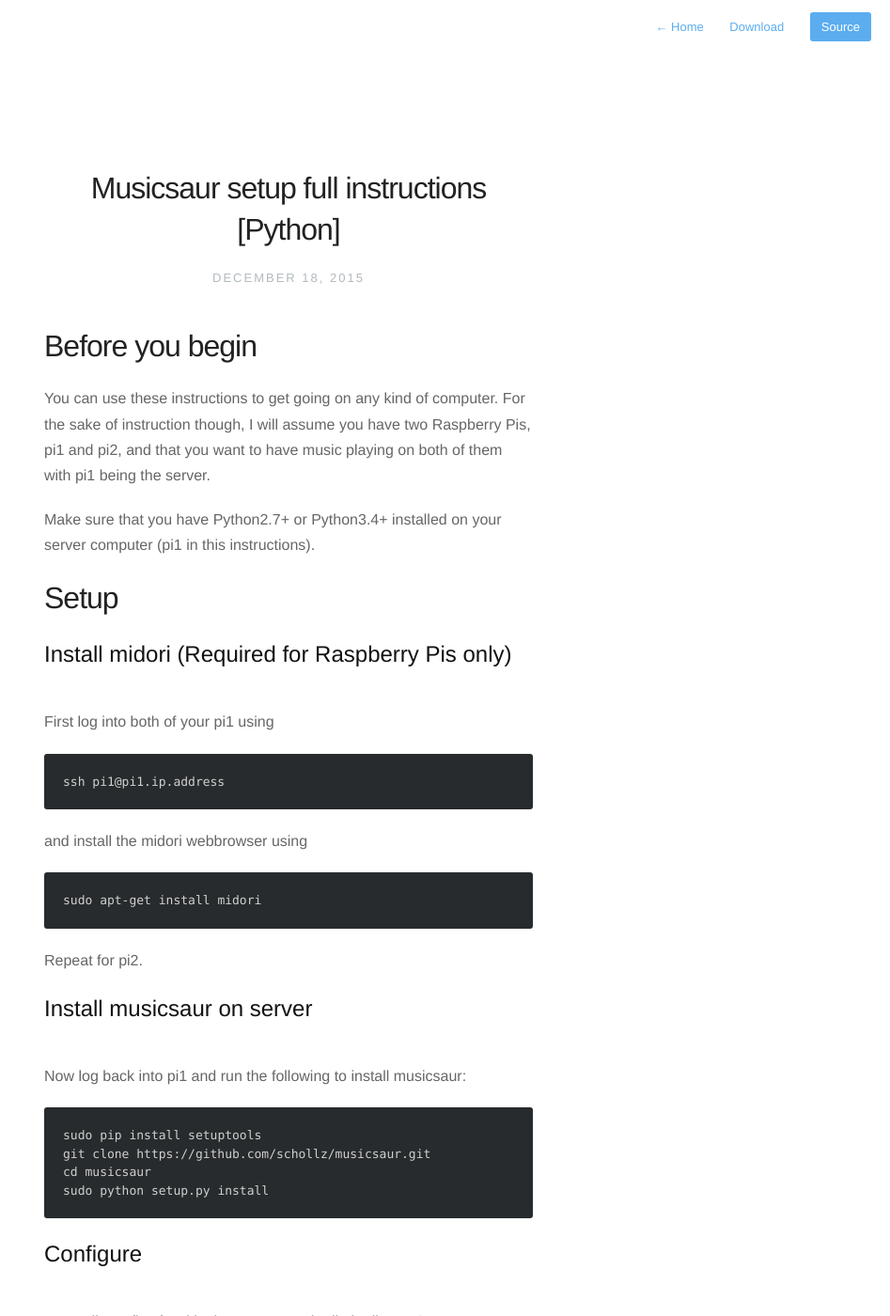
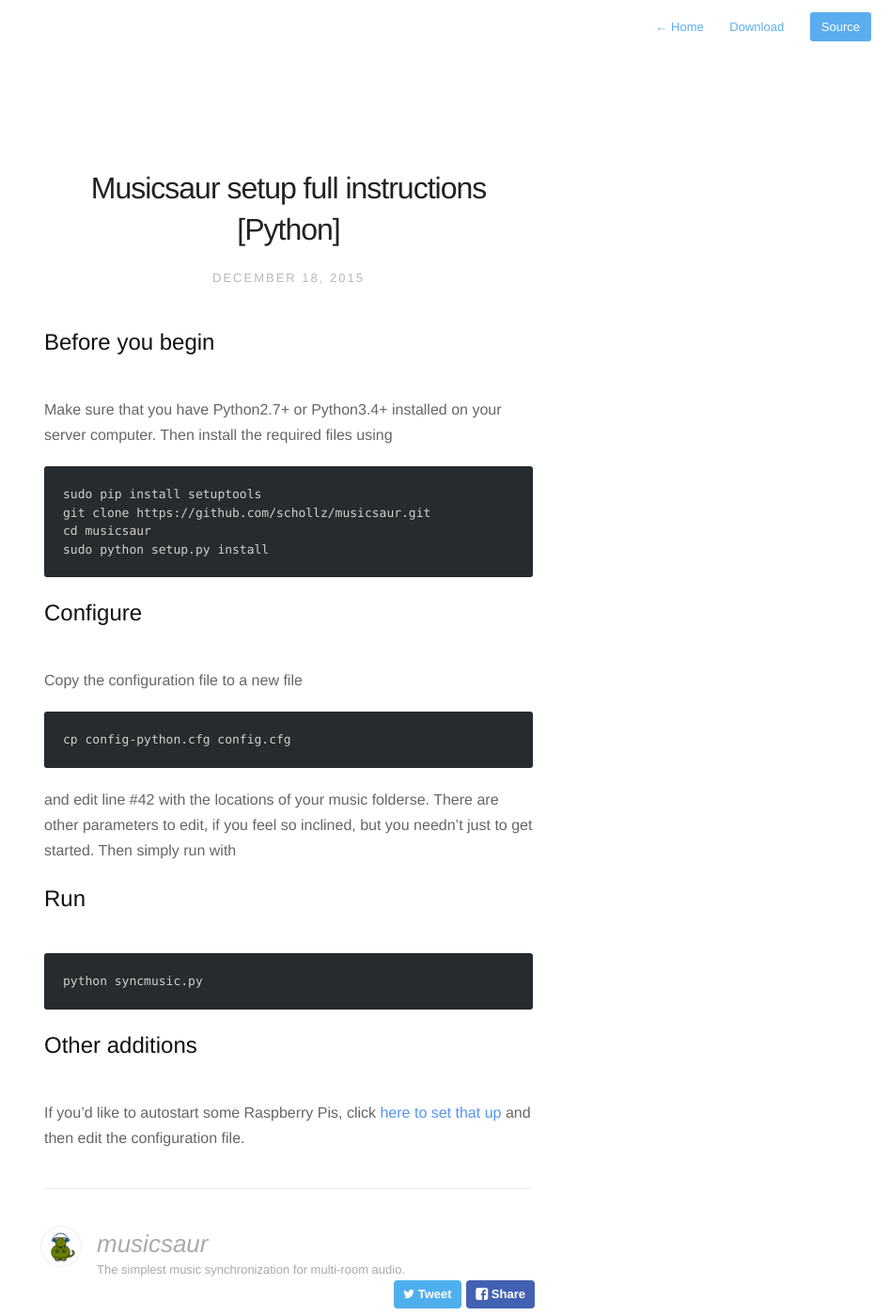
Before and after one commit to schollz/musicsaur, a Jekyll site: the page built from _posts/2015-12-18-python-full-instructions.markdown, in a window 1280 px wide and 1400 px high. Shown: the whole window at 94% size, without its empty margins (333-1280 px from the left). Built offline with Jekyll 4.4.1, drawn with Linux system fonts in a browser that asks for light colours; nearby versions of some CDN libraries; Markdown is read by kramdown in place of the engine named in the settings; comment, search, counter and statistics services are not loaded; some of the changed text lies outside the part shown.

Commit message:
Added new posts
Former-commit-id: 75857f2580c7f794f34b188c2ab5f9543ee2a6f6

```diff
--- a/_posts/2015-12-18-python-full-instructions.markdown
+++ b/_posts/2015-12-18-python-full-instructions.markdown
@@ -1,37 +1,14 @@
 ---
 title:  "Musicsaur setup full instructions [Python]"
 date:   2015-12-18 18:18:00
-description: Full step-by-step to get going with Python and MusicSAUR!
+description: Full step-by-step to get going with Python and musicsaur!
+permalink: python/
 ---
 
 
-# Before you begin
+## Before you begin
 
-You can use these instructions to get going on any kind of computer. For the sake of instruction though, I will assume you have two Raspberry Pis, pi1 and pi2, and that you want to have music playing on both of them with pi1 being the server.
-
-Make sure that you have Python2.7+ or Python3.4+ installed on your server computer (pi1 in this instructions).
-
-# Setup
-
-## Install midori (Required for Raspberry Pis only)
-
-First log into both of your `pi1` using
-
-{% highlight bash %}
-ssh pi1@pi1.ip.address
-{% endhighlight %}
-
-and install the midori webbrowser using
-
-{% highlight bash %}
-sudo apt-get install midori
-{% endhighlight %}
-
-Repeat for `pi2`.
-
-## Install musicsaur on server
-
-Now log back into `pi1` and run the following to install musicsaur:
+Make sure that you have Python2.7+ or Python3.4+ installed on your server computer. Then install the required files using
 
 {% highlight bash %}
 sudo pip install setuptools
@@ -42,61 +19,20 @@
 
 ## Configure
 
-Now edit `config.cfg` with `vim` or `nano` and edit the line #42 to
-
-    music_folder = /location/of/your/music
-
-and then edit line #16 to
+Copy the configuration file to a new file
 
 {% highlight bash %}
-clients = pi1@127.0.0.1,pi2@pi2.ip.address
+cp config-python.cfg config.cfg
 {% endhighlight %}
 
-where `pi2.ip.address` is the local IP addresses of your other pi. Now, still logged in to the pi1, you need to transfer a ssh key so you don't have to type a password in to start up music on these pis. To do this just type the following:
+and edit line #42 with the locations of your music folderse. There are other parameters to edit, if you feel so inclined, but you needn't just to get started. Then simply run with
 
-{% highlight bash %}
-ssh-keygen
-{% endhighlight %}
-
-Press enter at each prompt. Now, from the same pi1 enter the following and type the requested password for each pi when it prompts:
-
-{% highlight bash %}
-ssh-copy-id pi1@127.0.0.1
-ssh-copy-id pi2@pi2.ip.address
-{% endhighlight %}
-
-## Run it!
-
-Now that you have uploaded your keys to each of your pi from the server pi you can have automatic SSH access. Now, still logged into to the server pi1, just type the following
+## Run
 
 {% highlight bash %}
 python syncmusic.py
 {% endhighlight %}
 
-It will show an address that you can goto on your phone/computer to control and play the music. It will also automatically start up the Raspberry Pis browsers and they should start playing music.
+## Other additions
 
-## Other notes
-
-If you want to run it and log off, you can use nohup mode:
-
-{% highlight bash %}
-nohup python syncmusic.py &
-{% endhighlight %}
-
-which can be killed with
-
-{% highlight bash %}
-pkill -9 python
-{% endhighlight %}
-
-To check whether the Raspberry Pis are working, simply ssh back into them and use
-
-{% highlight bash %}
-tail -f ~/log
-{% endhighlight %}
-
-to monitor what is going on.
-
-
-
-[github]: https://github.com/schollz/musicsaur
+If you'd like to autostart some Raspberry Pis, click [here to set that up](/raspberry-pi/) and then edit the configuration file.
--- a/_posts/2015-12-19-frequently-asked-questions.markdown
+++ b/_posts/2015-12-19-frequently-asked-questions.markdown
@@ -23,7 +24,7 @@
 > - [Shairport-Sync](https://github.com/mikebrady/shairport-sync)
 
 
-**When you start the server and choose a folder, can you add songs to the folder to be played while its running? Or are all the songs only loaded when the server starts?**
+**Can you add songs once the server starts?**
 
 > Songs are only loaded when the server starts. That's a good thing to add though. I'd also like to have better organization of the playlist on the webpage (at least sorted by artist...)
 
```
Also changed, not shown: other parts of _posts/2015-12-19-frequently-asked-questions.markdown (+1 -0 lines), _drafts/2015-12-25-golang-full-instructions.markdown (deleted, +0 -102 lines), _posts/2015-12-25-golang-full-instructions.markdown (added, +51 -0 lines), _posts/2015-12-25-using-raspberry-pis.markdown (added, +51 -0 lines), download.md (+2 -2 lines), 5 other files.
